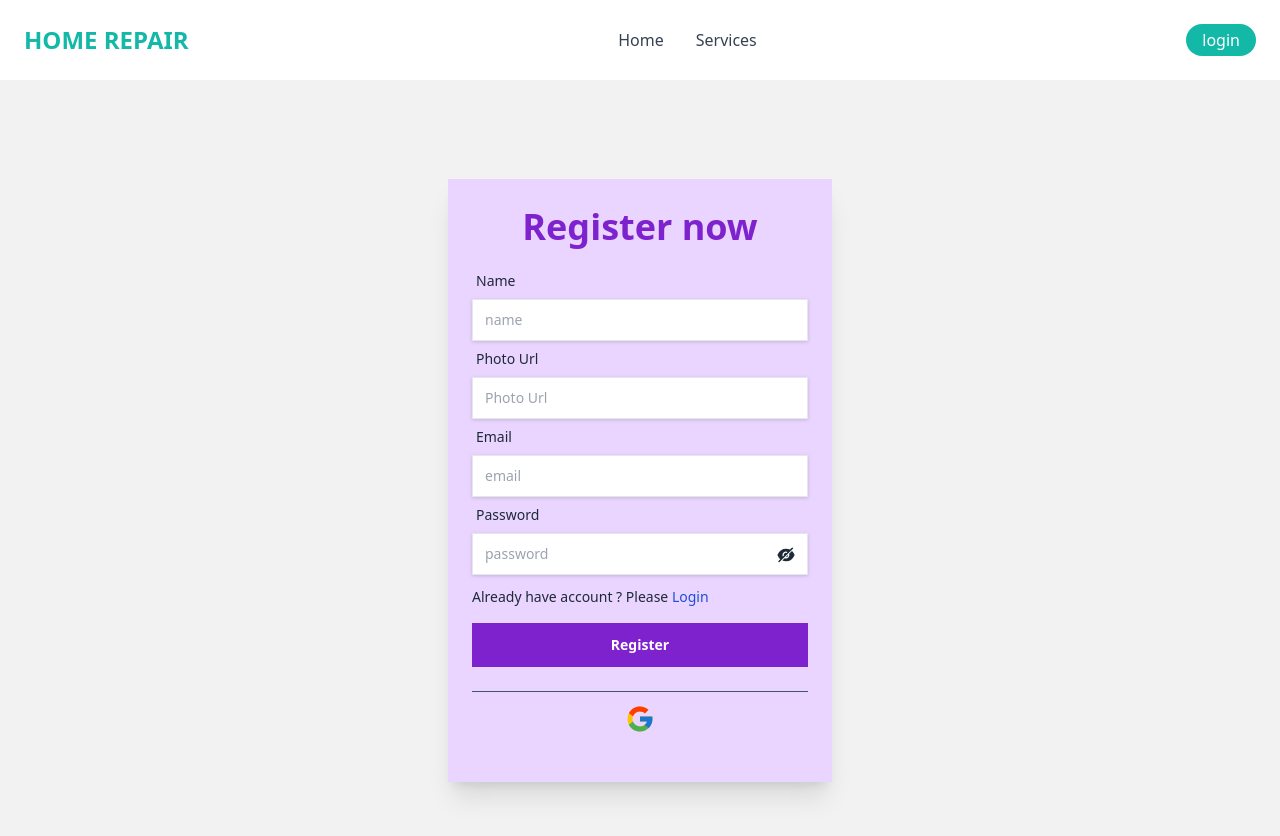
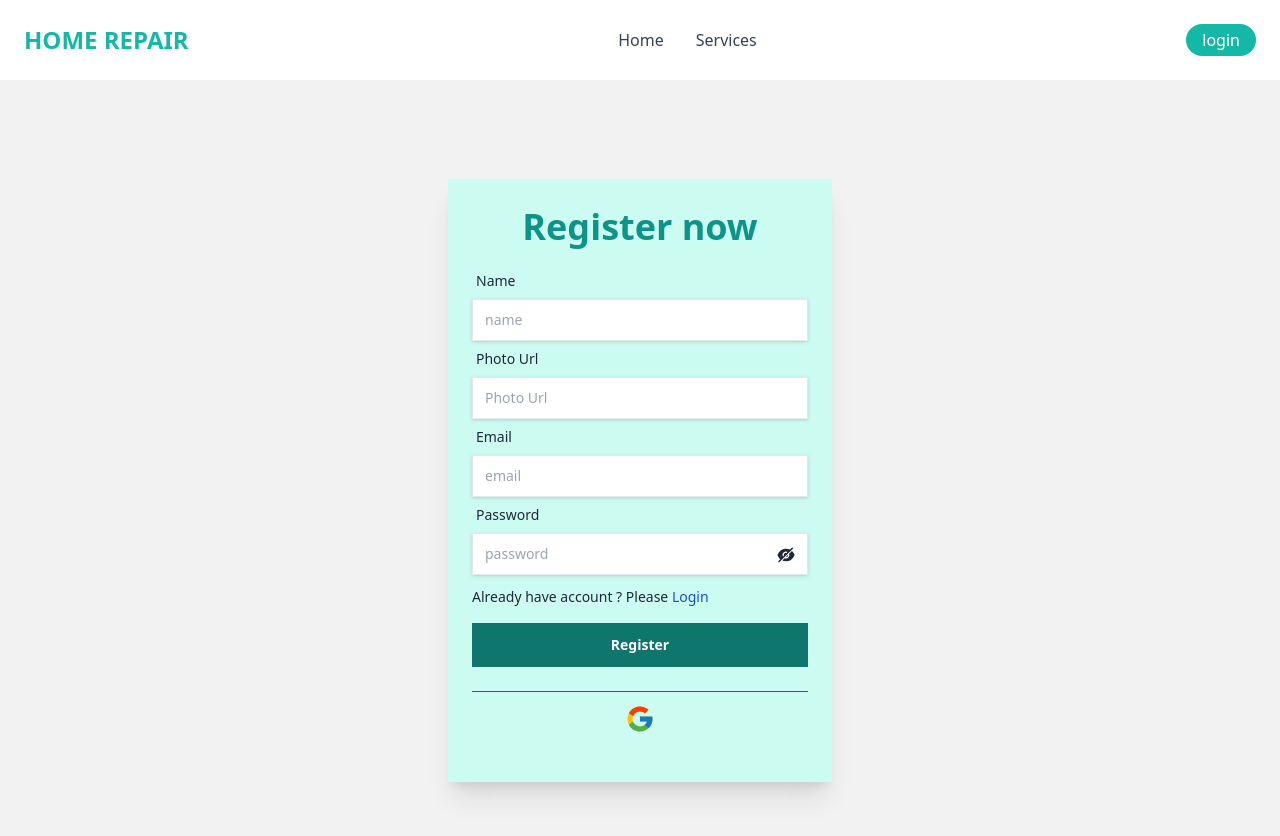
Before and after one commit to FahimHasan683031/home-repair-client, a React (Vite) app: page /signup in a window 1280 px wide. Shown: the top 836 px of the page. Built offline with nearby package versions, Linux system fonts and the light colour scheme; no server answers.

Commit message:
creat login and register page and connect with firebase

```diff
--- a/src/Pages/Login.jsx
+++ b/src/Pages/Login.jsx
@@ -51,9 +51,9 @@ const Login = () => {
             <div className="hero min-h-screen bg-base-200">
                 <div className="hero-content flex-col w-full md:w-4/6 lg:w-1/3">
 
-                    <div className=" flex-shrink-0 w-full max-w-sm bg-purple-200 shadow-xl ">
+                    <div className=" flex-shrink-0 w-full max-w-sm bg-teal-100 shadow-xl ">
                         <form onSubmit={loginHandle} className=" px-6 pt-4 pb-6 text-sm ">
-                            <h1 className="text-4xl font-bold text-purple-700 pt-3 text-center mb-4">Login now</h1>
+                            <h1 className="text-4xl font-bold text-teal-600 pt-3 text-center mb-4">Login now</h1>
                             <div className="form-control">
                                 <label className="label">
                                     <span className="label-text">Email</span>
@@ -81,7 +81,7 @@ const Login = () => {
                                 <p>New user? Please <Link className="text-blue-700" to='/signup'>Register</Link></p>
                             </div>
                             <div className="form-control mt-4">
-                                <button type="submit" className="py-3 text-white font-bold bg-purple-700 rounded">Login</button>
+                                <button type="submit" className="py-3 text-white font-bold bg-teal-600 rounded">Login</button>
                             </div>
                             <div className="text-center border-t border-slate-600 my-6 pt-3 flex gap-4 justify-center">
                                 <FcGoogle onClick={googleSigninHandle} className="text-3xl cursor-pointer "></FcGoogle>
--- a/src/Pages/Signup.jsx
+++ b/src/Pages/Signup.jsx
@@ -66,9 +66,9 @@ const Signup = () => {
             <div className="hero min-h-screen bg-base-200">
                 <div className="hero-content flex-col w-full md:w-4/6 lg:w-1/3">
 
-                    <div className=" flex-shrink-0 w-full max-w-sm bg-purple-200 shadow-xl ">
+                    <div className=" flex-shrink-0 w-full max-w-sm bg-teal-100 shadow-xl ">
                         <form onSubmit={registerHandle} className=" px-6 pt-4 pb-6 text-sm ">
-                            <h1 className="text-4xl text-purple-700 pt-3 font-bold text-center mb-4">Register now</h1>
+                            <h1 className="text-4xl text-teal-600 pt-3 font-bold text-center mb-4">Register now</h1>
                             <div className="form-control">
                                 <label className="label">
                                     <span className="label-text">Name</span>
@@ -107,7 +107,7 @@ const Signup = () => {
                                 <p>Already have account ? Please <Link className="text-blue-700" to='/login'>Login</Link></p>
                             </div>
                             <div className="form-control mt-4">
-                                <button type="submit" className="py-3 text-white font-bold bg-purple-700">Register</button>
+                                <button type="submit" className="py-3 text-white font-bold bg-teal-700">Register</button>
                             </div>
                             <div className="text-center border-t border-slate-600 my-6 pt-3">
                                 <FcGoogle onClick={googleSigninHandle} className="text-3xl cursor-pointer mx-auto"></FcGoogle>
```
